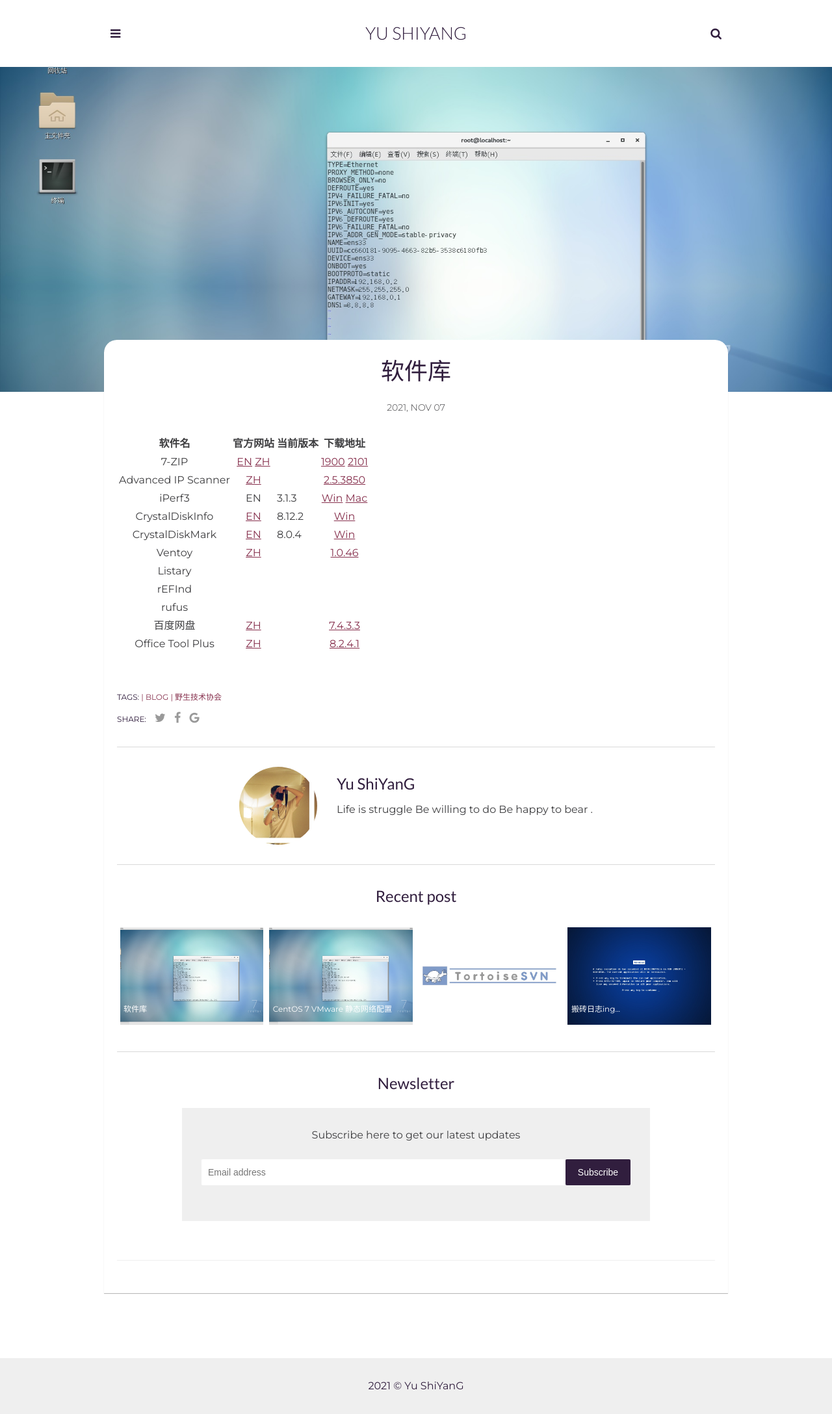
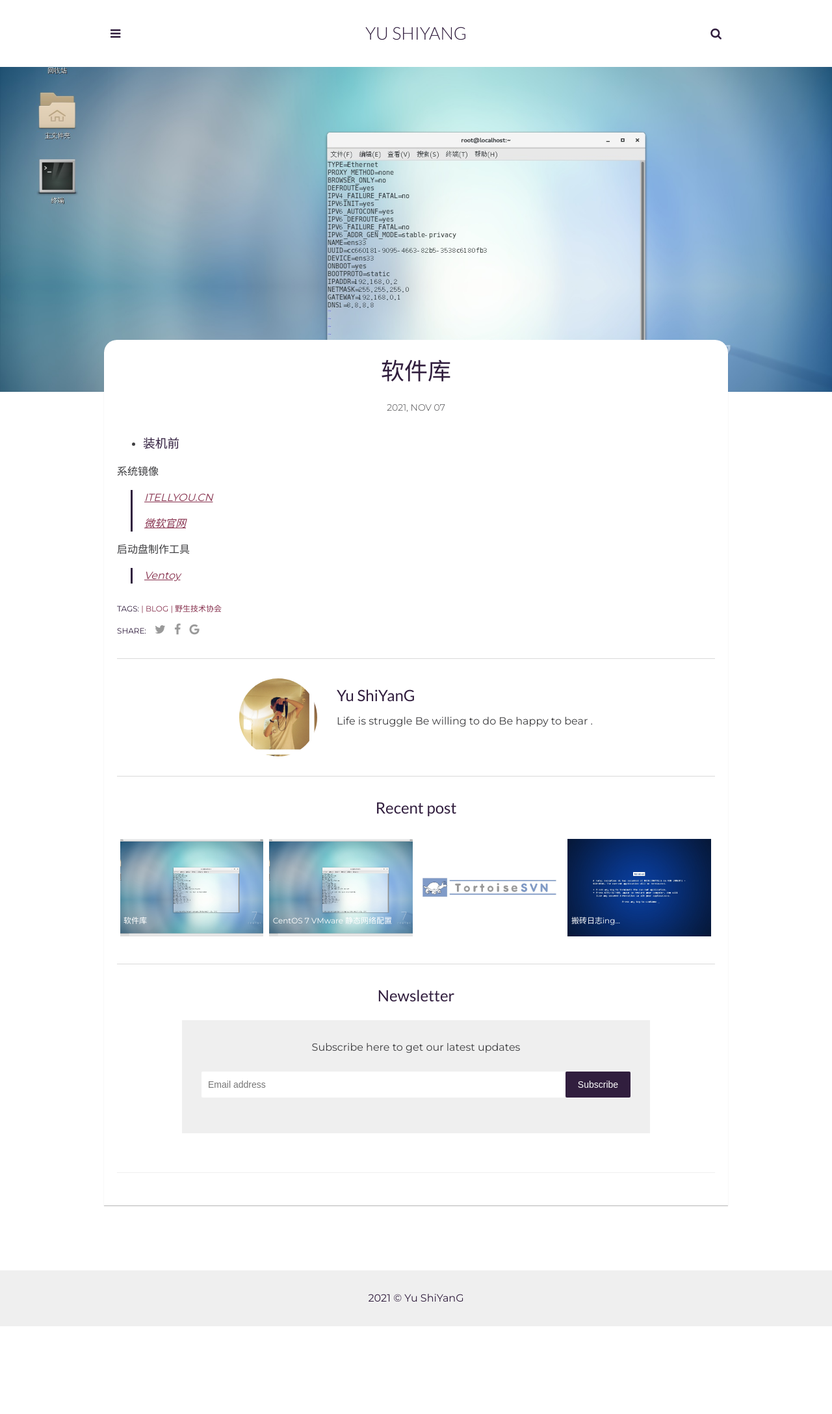
Before and after one commit to techysy/techysy.github.io, a Jekyll site: the page built from _posts/2021-11-07-software-library.markdown, in a window 1280 px wide. Shown: the whole page at 65% size. Built offline with Jekyll 4.4.1, drawn with Linux system fonts in a browser that asks for light colours; comment, search, counter and statistics services are not loaded; a style sheet for code colours, icons or effects is not loaded.

Commit message:
Update 2021-11-07-software-library.markdown

```diff
--- a/_posts/2021-11-07-software-library.markdown
+++ b/_posts/2021-11-07-software-library.markdown
@@ -6,17 +6,14 @@
 tags: [blog,野生技术协会]
 categories: 分享
 ---
-|       软件名        |                           官方网站                           | 当前版本 |                       下载地址                       |
-| :-----------------: | :----------------------------------------------------------: | -------- | :----------------------------------------------------------: |
-|        7-ZIP        | [EN](https://www.7-zip.org/) [ZH](https://sparanoid.com/lab/7z/) |          | [1900](https://www.7-zip.org/a/7z1900-x64.exe)   [2101](https://www.7-zip.org/a/7z2101-x64.exe) |
-| Advanced IP Scanner |        [ZH](https://www.advanced-ip-scanner.com/cn/)         |          | [2.5.3850](https://www.advanced-ip-scanner.com/download/Advanced_IP_Scanner_2.5.3850.exe) |
-|       iPerf3        |                              EN                              | 3.1.3    | [Win](https://iperf.fr/download/windows/iperf-3.1.3-win64.zip) [Mac](https://iperf.fr/download/apple/iperf-3.1.3-macos-x86_64.zip) |
-|   CrystalDiskInfo   |  [EN](http://crystalmark.info/en/software/crystaldiskinfo/)  | 8.12.2   | [Win](https://osdn.net/projects/crystaldiskinfo/downloads/76210/CrystalDiskInfo8_12_12.exe/) |
-|   CrystalDiskMark   |  [EN](http://crystalmark.info/en/software/crystaldiskmark/)  | 8.0.4    | [Win](https://osdn.net/projects/crystaldiskinfo/downloads/76210/CrystalDiskInfo8_12_12.exe/) |
-|       Ventoy        |             [ZH](https://www.ventoy.net/cn/index.html)             |          | [1.0.46](https://github.com/ventoy/Ventoy/releases/download/v1.0.46/ventoy-1.0.46-windows.zip) |
-|       Listary       |                                                              |          |                                                              |
-|       rEFInd        |                                                              |          |                                                              |
-|        rufus        |                                                              |          |                                                              |
-|      百度网盘       |             [ZH](https://pan.baidu.com/download)             |          | [7.4.3.3](https://issuecdn.baidupcs.com/issue/netdisk/yunguanjia/BaiduNetdisk_7.4.3.3.exe) |
-|  Office Tool Plus   |             [ZH](https://otp.landian.vip/zh-cn/)             |          |    [8.2.4.1](https://otp.landian.vip/zh-cn/download.html)    |
-|                     |                                                              |          |                                                              |
+* ### 装机前
+
+系统镜像
+
+> <a href="https://next.itellyou.cn/" target="_blank">ITELLYOU.CN</a>
+>
+> <a href="https://www.microsoft.com/zh-cn/windows/windows-11/" target="_blank">微软官网</a>
+
+启动盘制作工具
+
+>  <a href="https://www.ventoy.net/cn/index.html" target="_blank">Ventoy</a>
```
